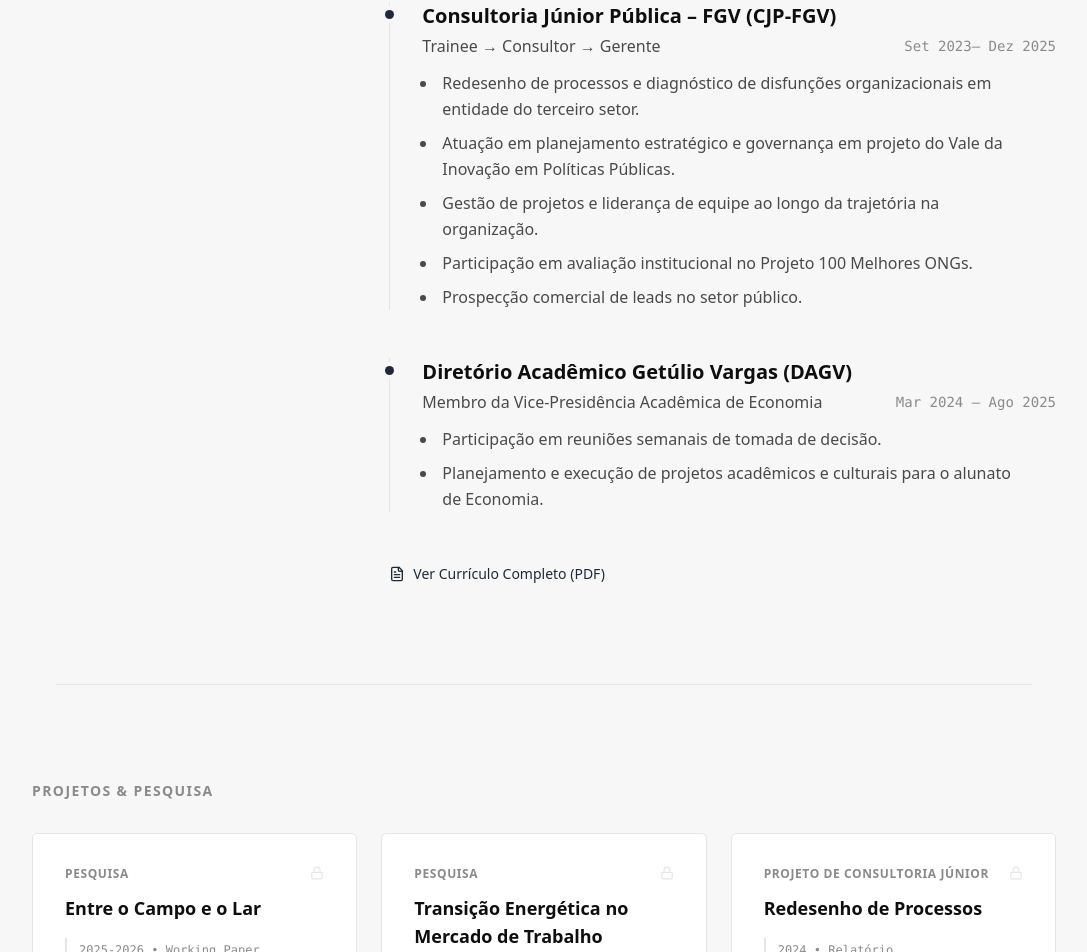
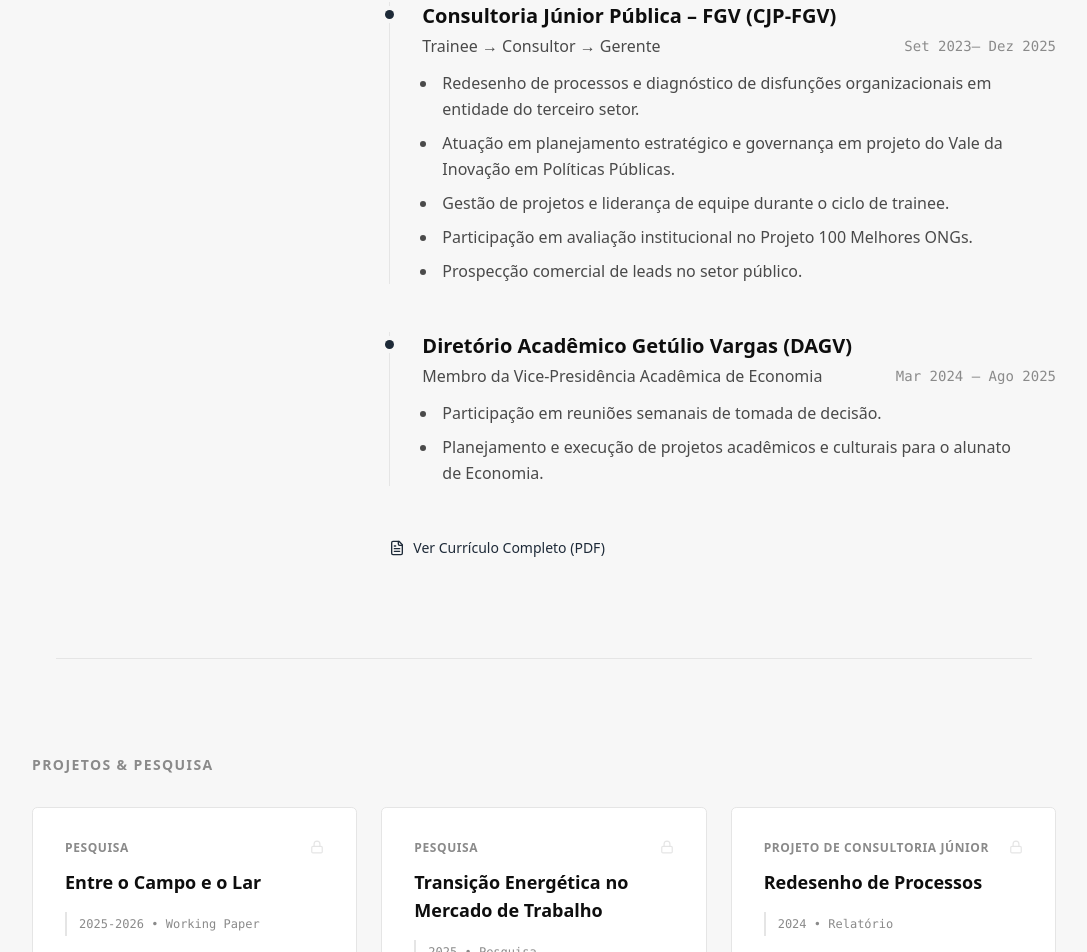
Before and after one commit to pedroocampelo/site, a React (Vite) app: page / in a window 1280 px wide. Shown: the part 1502-2454 px from the top of the page, without its empty margins (96-1183 px from the left). Built offline with nearby package versions, Linux system fonts and the light colour scheme.

Commit message:
templateData.ts

```diff
--- a/src/react-app/content/templateData.ts
+++ b/src/react-app/content/templateData.ts
@@ -32,7 +32,7 @@
     highlights: [
       "Redesenho de processos e diagnóstico de disfunções organizacionais em entidade do terceiro setor.",
       "Atuação em planejamento estratégico e governança em projeto do Vale da Inovação em Políticas Públicas.",
-      "Gestão de projetos e liderança de equipe ao longo da trajetória na organização.",
+      "Gestão de projetos e liderança de equipe durante o ciclo de trainee.",
       "Participação em avaliação institucional no Projeto 100 Melhores ONGs.",
       "Prospecção comercial de leads no setor público.",
       ],
```
